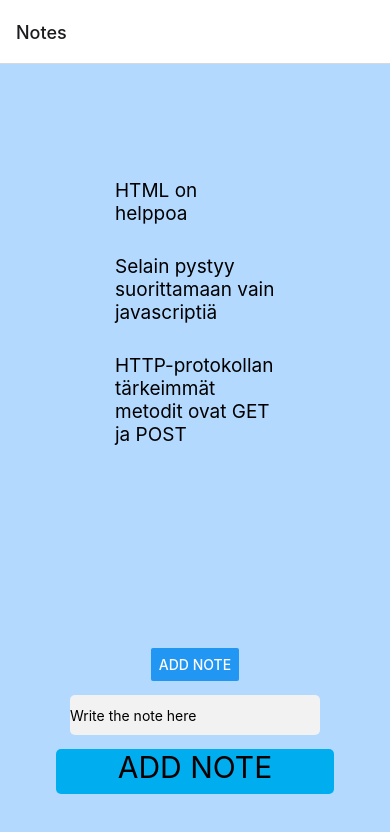
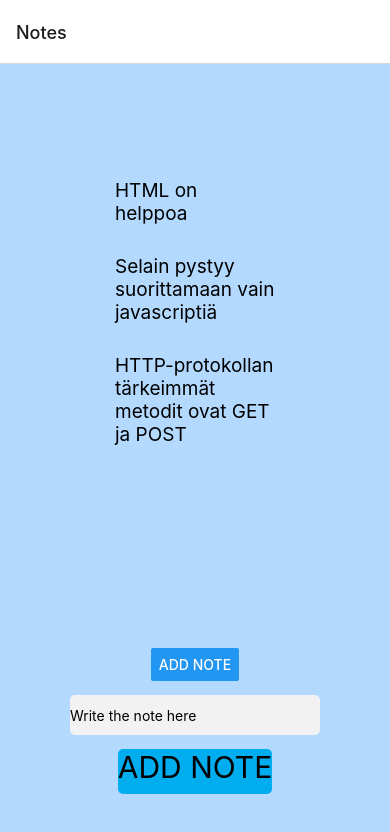
Before and after one commit to LauriReima/Part_4, a React Native app: screen / in a window 390 px wide. Shown: the top 832 px of the page. Built offline with nearby package versions, Linux system fonts and the light colour scheme.

Commit message:
en tiiä

```diff
--- a/App.js
+++ b/App.js
@@ -103,7 +103,7 @@ const Notes = ( {notes} ) => {
 const Input = ( {arvo, kirjoitus, paino} ) => {
 
   return (
-    <View >
+    <View style={styles.inputContainer}>
       <TextInput
         style={styles.input}
         placeholder="Write the note here"
--- a/Styles.js
+++ b/Styles.js
@@ -27,7 +27,12 @@ const styles = StyleSheet.create({
     button: {
       backgroundColor: '#00aeef',
       borderRadius: 5,
-      height:45
+      height:45,
+
+   },
+   inputContainer: {
+     width: '100%',
+     alignItems:'center'
    }
   });
 
```
